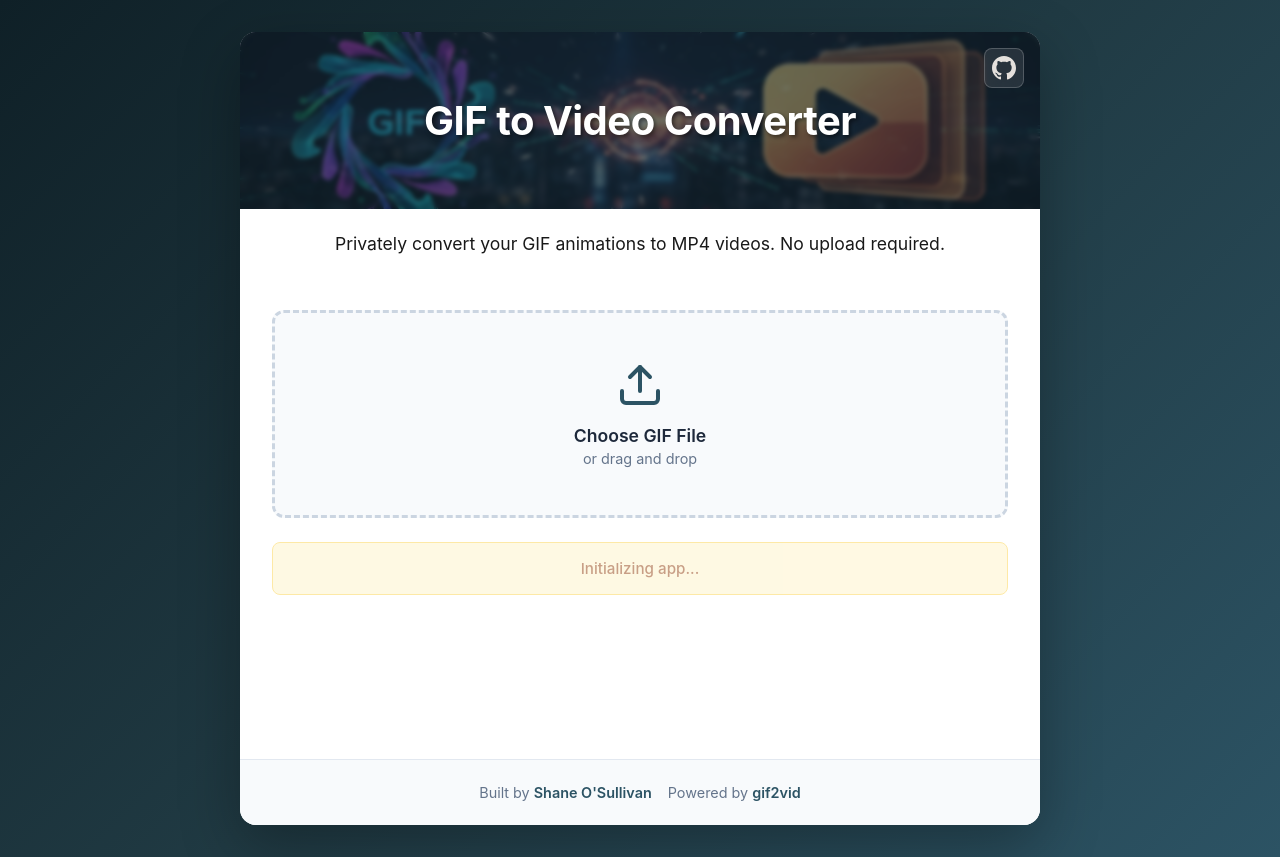
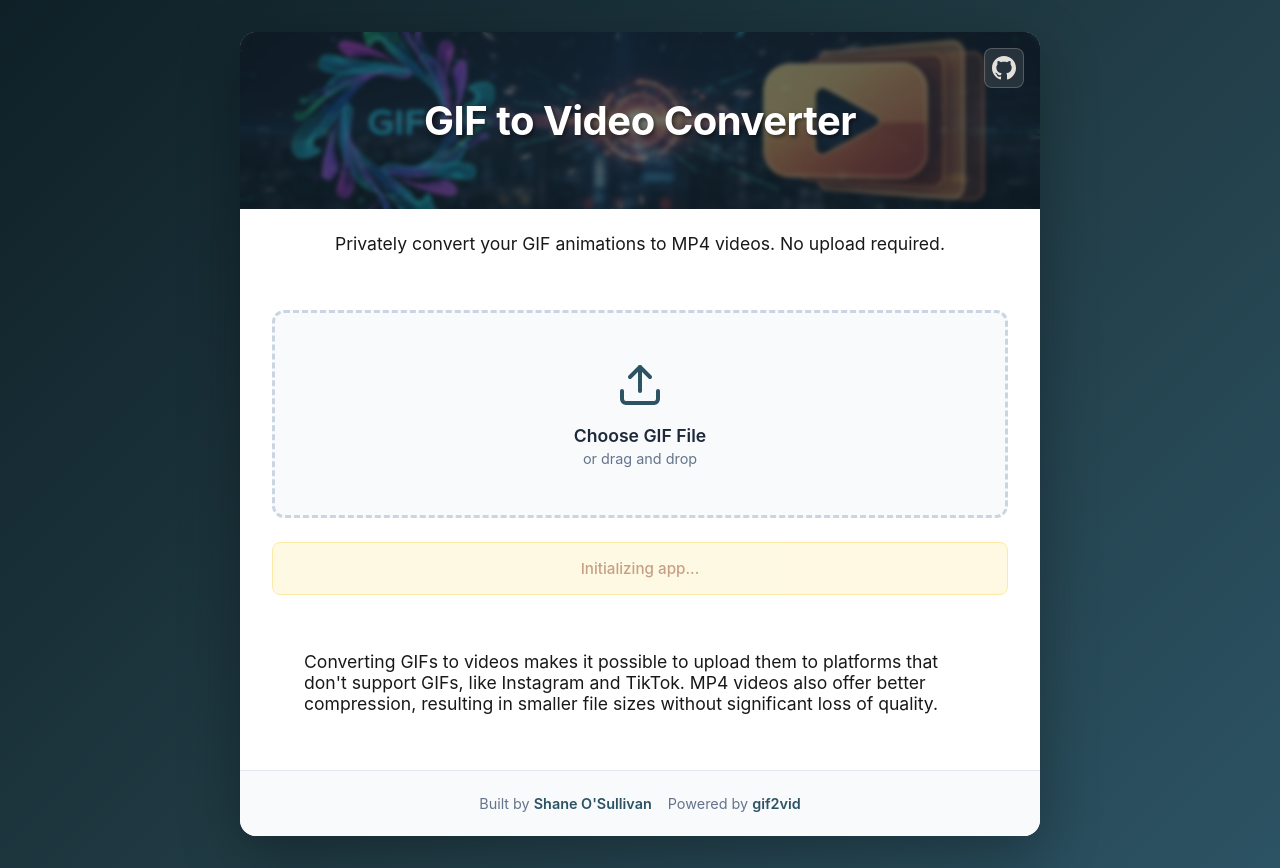
Before and after one commit to shaneosullivan/gif2vid-site, a website with bundled scripts: page index.html in a window 1280 px wide. Built offline with nearby package versions, Linux system fonts and the light colour scheme; files whose address does not match are found by name.

Commit message:
Add a blurb about why videos are cool

```diff
--- a/index.html
+++ b/index.html
@@ -128,9 +128,15 @@
           <div id="status" class="status info">Initializing...</div>
         </section>
 
-        <section id="output" class="output-section">
+        <section id="output" class="output-section" style="display: none">
           <!-- Converted video and download link will appear here -->
         </section>
+        <p class="subtitle">
+          Converting GIFs to videos makes it possible to upload them to
+          platforms that don't support GIFs, like Instagram and TikTok. MP4
+          videos also offer better compression, resulting in smaller file sizes
+          without significant loss of quality.
+        </p>
       </main>
 
       <footer class="footer">
--- a/main.ts
+++ b/main.ts
@@ -63,6 +63,7 @@ function cleanupPreviousConversion() {
 
   // Clear output container (removes video element references)
   outputContainer.innerHTML = "";
+  outputContainer.style.display = "none";
 }
 
 // Handle worker messages
@@ -195,6 +196,8 @@ function handleConversionSuccess(
     outputContainer.appendChild(downloadLink);
   }
 
+  outputContainer.style.display = "block";
+
   // Create info section
   const info = document.createElement("div");
   info.className = "conversion-info";
```
